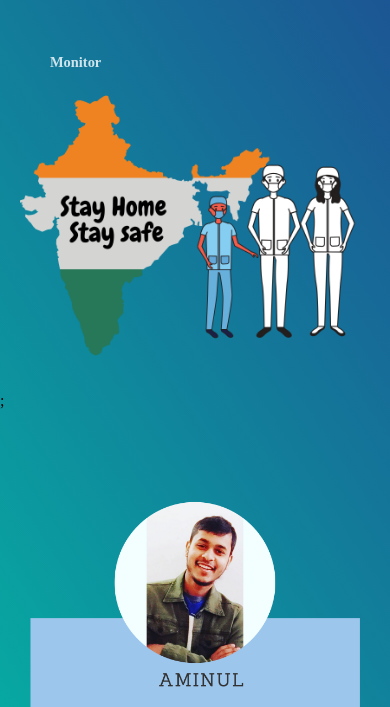
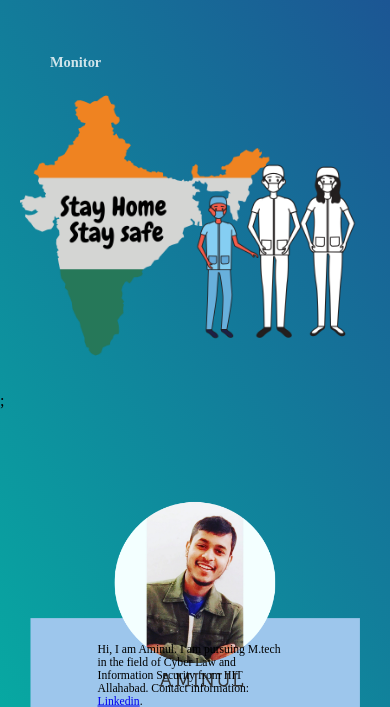
Before and after one commit to aminul-dot/Covid19-india-monitor, a plain HTML site: page about.html in a window 390 px wide. Shown: the part 137-844 px from the top of the page. Drawn offline with Linux system fonts and the light colour scheme.

Commit message:
Update about.html

```diff
--- a/about.html
+++ b/about.html
@@ -218,7 +218,7 @@ text-align: center;
 #centered {
   position: absolute;
   font-size: 1vw;
-  top: 130%;
+  top: 150%;
   left: 50%;
   transform: translate(-50%, -50%);
 }
@@ -271,7 +271,7 @@ background-color: white;
 #centered {
   position: absolute;
   font-size: 3vw;
-  top: 400px;
+  top: 200px;
   left: 50%;
   transform: translate(-50%, -50%);
 }
```
